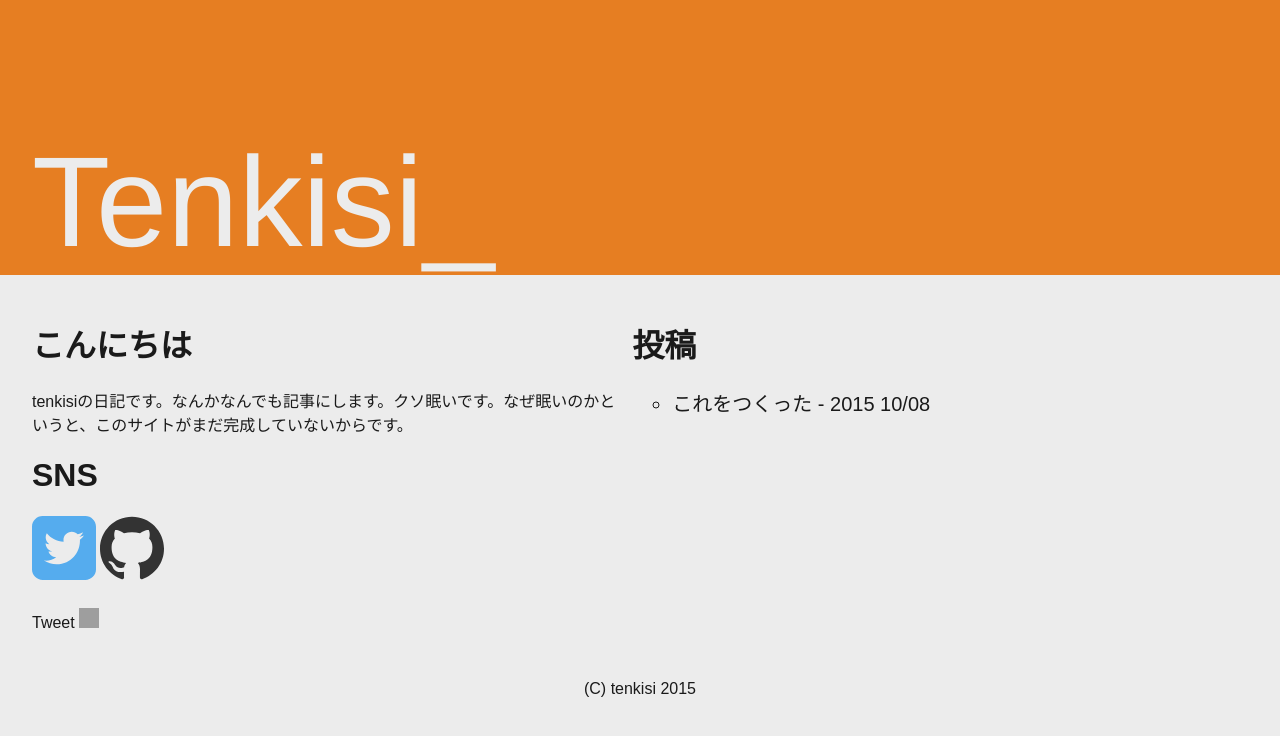
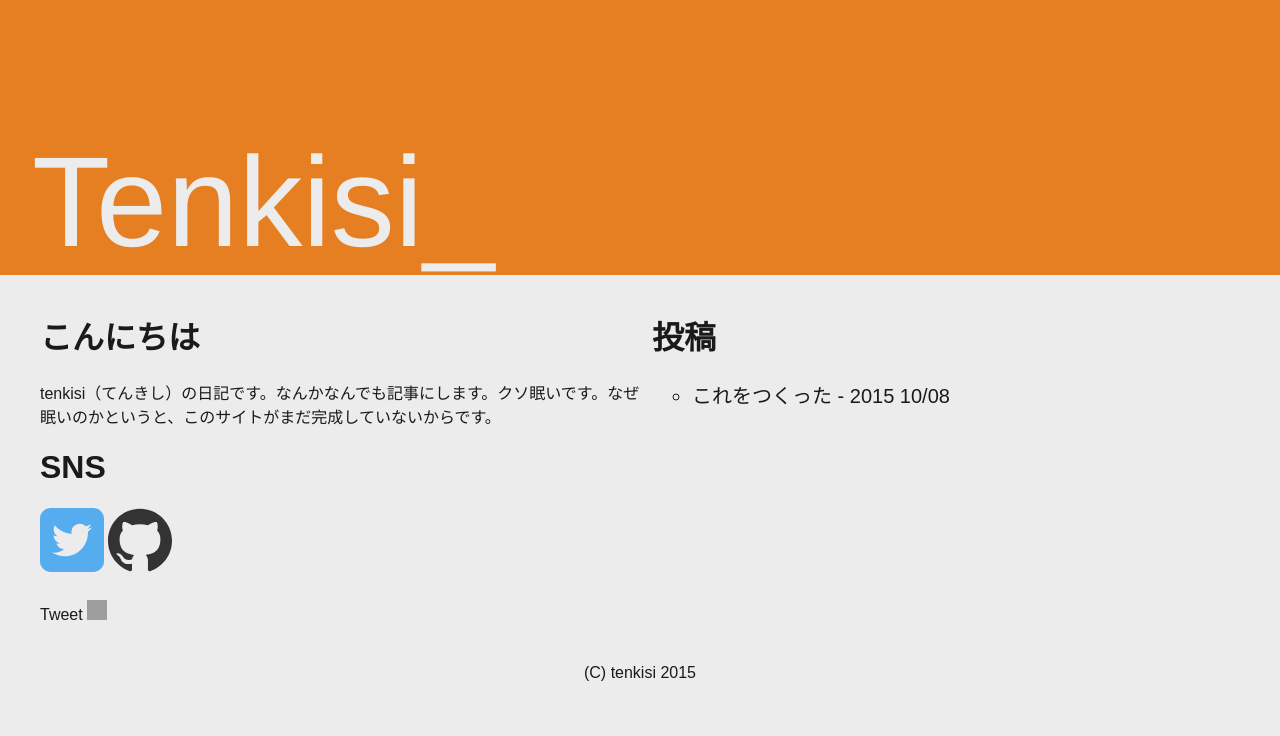
Before and after one commit to tenkisi/tenkisi.github.io, a Jekyll site: the page built from index.html, in a window 1280 px wide. Shown: the top 736 px of the page. Built offline with Jekyll 4.4.1, drawn with Linux system fonts in a browser that asks for light colours; Markdown is read by kramdown in place of the engine named in the settings; comment, search, counter and statistics services are not loaded; grey boxes are pictures that could not be loaded.

Commit message:
いろいろやりました...

```diff
--- a/_config.yml
+++ b/_config.yml
@@ -1,10 +1,15 @@
 # Site settings
 title: Tenkisi_
 email: tenkisi221@gmail.com
-description: "tenkisiの日記です。なんかなんでも記事にします。クソ眠いです。なぜ眠いのかというと、このサイトがまだ完成していないからです。"
+description: "tenkisi（てんきし）の日記です。なんかなんでも記事にします。クソ眠いです。なぜ眠いのかというと、このサイトがまだ完成していないからです。"
 baseurl: "" # the subpath of your site, e.g. /blog/
 url: "http://tenkisi.github.io" # the base hostname & protocol for your site
 permalink: /:categories/:year/:month/:day/:title
+
+#Pagination
+gems: [jekyll-paginate]
+paginate: 12
+paginate_path: "blog/page:num"
 
 # Build settings
 markdown: redcarpet
@@ -16,5 +21,6 @@
 twitter_username: ten_kisi
 github_username: tenkisi
 
+#Server
 host: 192.168.230.128
 port: 4000
--- a/_includes/footer.html
+++ b/_includes/footer.html
@@ -1,3 +1,3 @@
 <footer class="site-footer">
-  (C) tenkisi 2015
+  <small class="site-footer-c">(C) tenkisi 2015</small>
 </footer>
--- a/css/main.scss
+++ b/css/main.scss
@@ -52,13 +52,14 @@
   margin: 0;
 }
 
+small{
+  font-size: medium;
+}
+
 .site-header{
   padding: 128px 0px 0px;
   background-color: $orrange-color;
 
-  @include media-query($on-palm){
-    text-align: center;
-  }
 }
 
 .site-footer{
@@ -66,11 +67,15 @@
   text-align: center;
 }
 
+.site-footer-c{
+
+}
+
 .site-title{
   font-family: Helvetica, sans-serif;
   font-size: 128px;
   color: $white-color;
-  margin: 0px 32px;
+  margin: 0 32px;
   text-decoration: none;
 
   &:link{color: $white-color;}
@@ -80,13 +85,12 @@
 
   @include media-query($on-palm){
     font-size: 48px;
+    margin: 0 16px
   }
 }
 
 .site-contents{
   list-style: none;
-  margin: 0 16px;
-  padding: 24px 16px;
 
   @include media-query($on-palm){
     margin: 0 0;
@@ -101,8 +105,7 @@
 
   @include media-query($on-palm){
     display: block;
-    margin: 0 auto;
-    padding: 0 16px;
+    margin: 0 16px;
     width: auto;
   }
 }
@@ -138,3 +141,17 @@
 .site-share{
   margin: 24px 0;
 }
+
+.posts-pagination{
+  width: 80%;
+  margin: 24px auto;
+}
+
+.posts-pagination-navi-list{
+  padding: 0;
+  list-style: none;
+}
+
+.posts-pagination-navi{
+  display: inline-block;
+}
```
Also changed, not shown: blog/index.html (added, +23 -0 lines).
